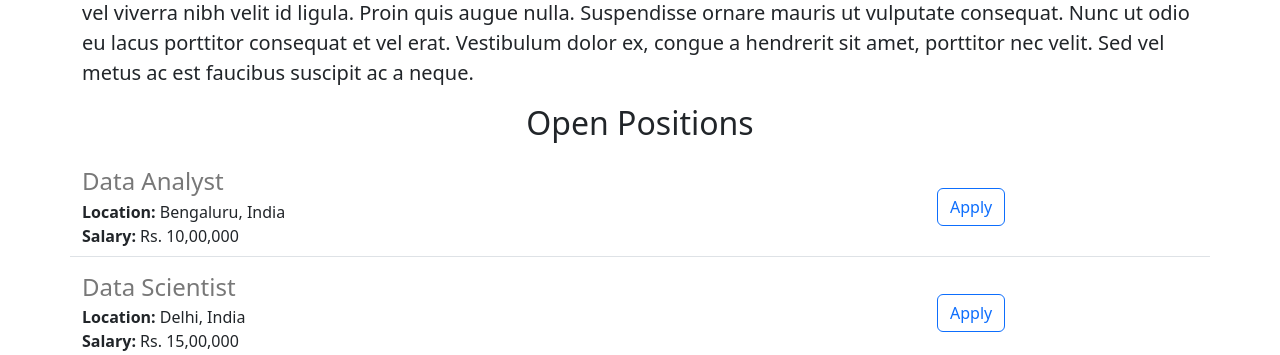
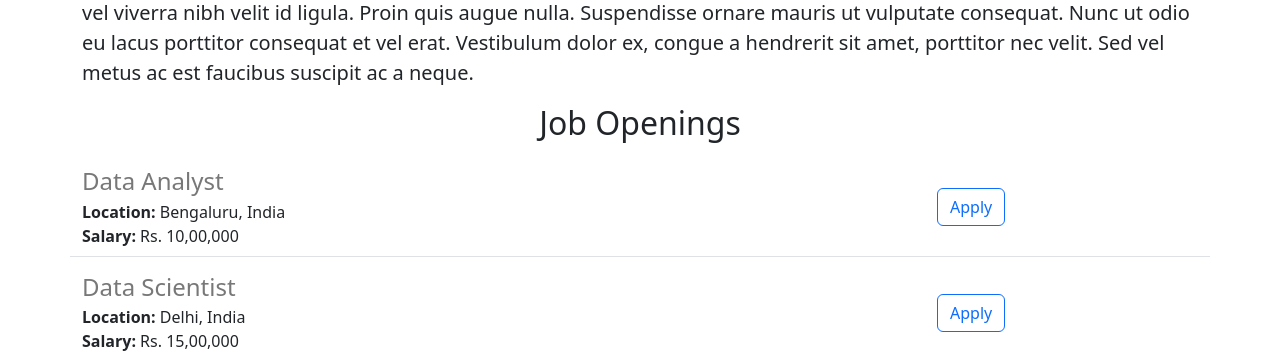
Before and after one commit to romullogirardi/jovian-carrers-website, a Flask app: page / in a window 1280 px wide. Shown: the part 678-1033 px from the top of the page. Run offline with Flask 3, Linux system fonts and the light colour scheme.

Commit message:
added some changes in home.html

```diff
--- a/templates/home.html
+++ b/templates/home.html
@@ -22,7 +22,7 @@
     <img class="img-fluid" id="banner" src="../static/banner.jpg">
     <h2 class="text-center mt-2 mb-4">About {{company_name}}</h2>
     <p class="lead">Lorem ipsum dolor sit amet, consectetur adipiscing elit. Cras vel mi bibendum, posuere erat nec, commodo ex. Nulla mattis cursus maximus. Mauris et lectus et ipsum sollicitudin aliquam id eget orci. Nam non dictum elit, sed laoreet orci. Ut sodales magna quis euismod eleifend. Duis ultrices sapien id est auctor finibus. Mauris velit neque, placerat vel hendrerit et, tristique non eros. Vivamus venenatis eros in tortor rhoncus porta. Aenean scelerisque hendrerit ipsum nec molestie. Mauris porta placerat posuere. Nulla aliquam, ante id porta commodo, diam ante pellentesque neque, vel viverra nibh velit id ligula. Proin quis augue nulla. Suspendisse ornare mauris ut vulputate consequat. Nunc ut odio eu lacus porttitor consequat et vel erat. Vestibulum dolor ex, congue a hendrerit sit amet, porttitor nec velit. Sed vel metus ac est faucibus suscipit ac a neque.</p>
-    <h2 class="text-center mt-2 mb-4">Open Positions</h2>
+    <h2 class="text-center mt-2 mb-4">Job Openings</h2>
     <p>
       {% for job in jobs %}
         {% include 'jobitem.html' %}
```
